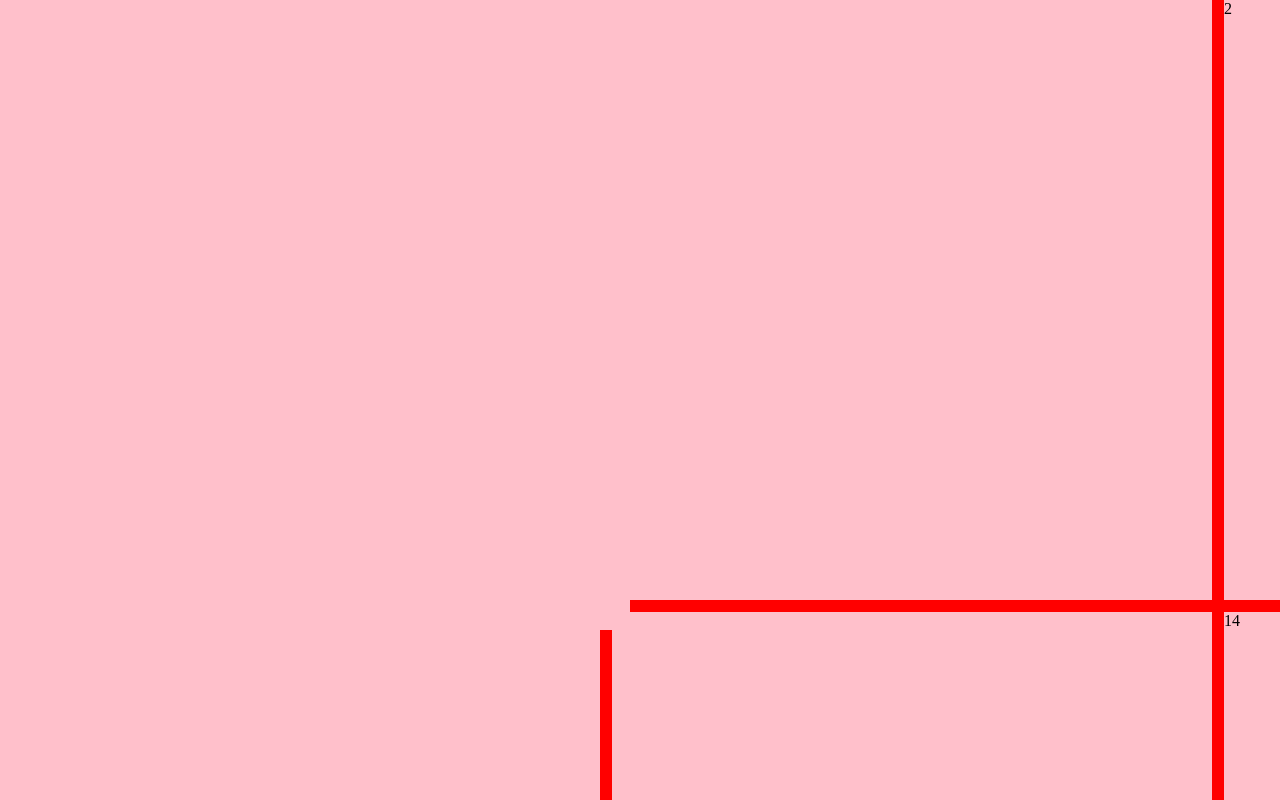
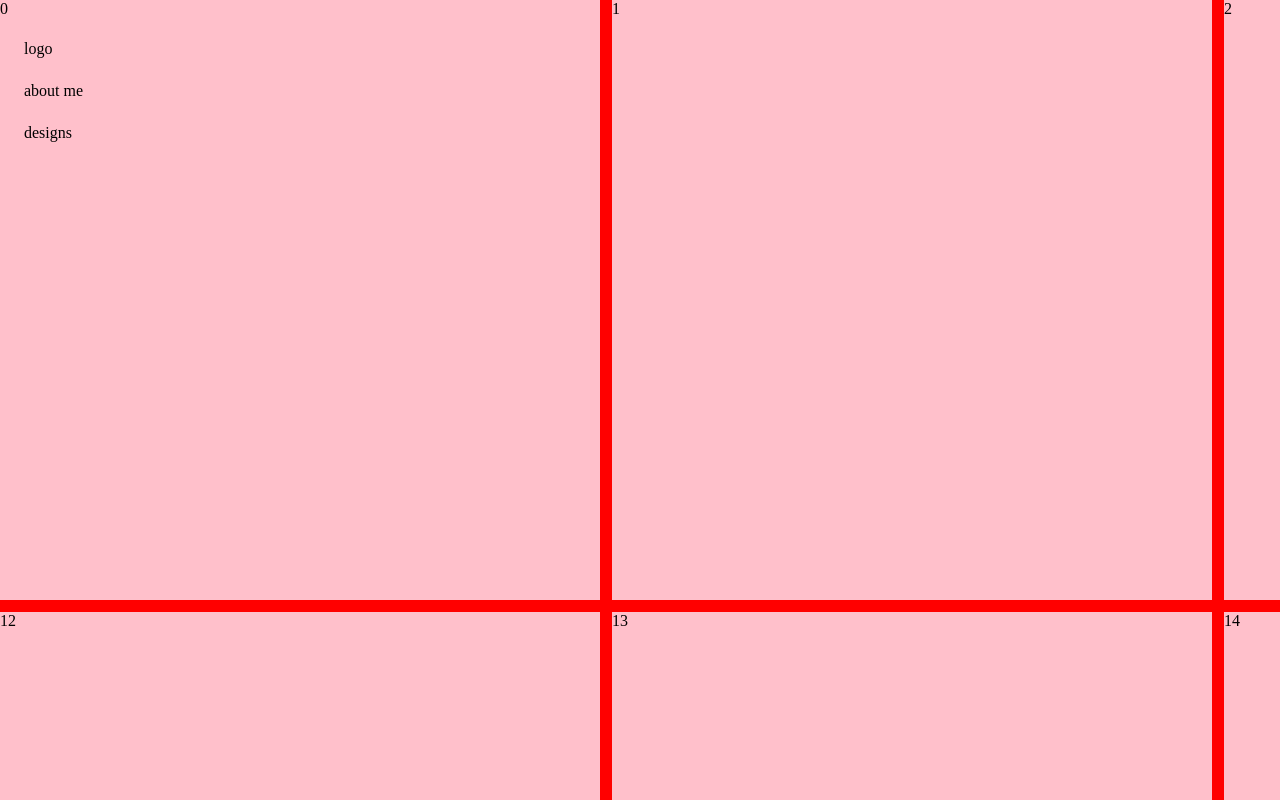
Before and after one commit to Ruba494/red-cube-factory, a React (Vite) app: page / in a window 1280 px wide. Built offline with nearby package versions, Linux system fonts and the light colour scheme.

Commit message:
init: add nav

```diff
--- a/src/App.tsx
+++ b/src/App.tsx
@@ -39,6 +39,13 @@
 
 
     return <div className={'app'}  >
+        <nav className={'navigation'}>
+            <ul className={'navigation__list'}>
+                <li className={'navigation__list-item'}>logo</li>
+                <li className={'navigation__list-item'}>about me</li>
+                <li className={'navigation__list-item'}>designs</li>
+            </ul>
+        </nav>
         <div className={'container'}   ref={containerRef}>
             {[1,2,3,4,5].map(item=>{
                 return  <div className={`corner c-${item}`}>box-{item}</div>
--- a/src/assets/styles/_app.scss
+++ b/src/assets/styles/_app.scss
@@ -20,6 +20,20 @@
   left: 0;
   right: 0;
   bottom: 0;
+  .navigation{
+    position: absolute;
+    z-index: 999;
+    height: 100%;
+    padding: 12px 24px;
+    &__list{
+      list-style-type: none;
+      padding-left: 0;
+      &-item{
+        padding: 12px 0;
+      }
+    }
+  }
+
   .container{
     background: red;
     position: relative;
--- a/src/components/imageCard.tsx
+++ b/src/components/imageCard.tsx
@@ -1,10 +1,9 @@
 import { motion } from "motion/react"
 export const ImageCard = ({imageInfo}:any) => {
-    console.log(imageInfo)
     return <motion.div
         whileHover={{
             scale: 1.1,
-            transition: { duration: 1.5 },
+            transition: { duration: 0.5 },
         }}
         whileTap={{ scale: 0.9 }}
         className={'image'}>{imageInfo}</motion.div>
```
